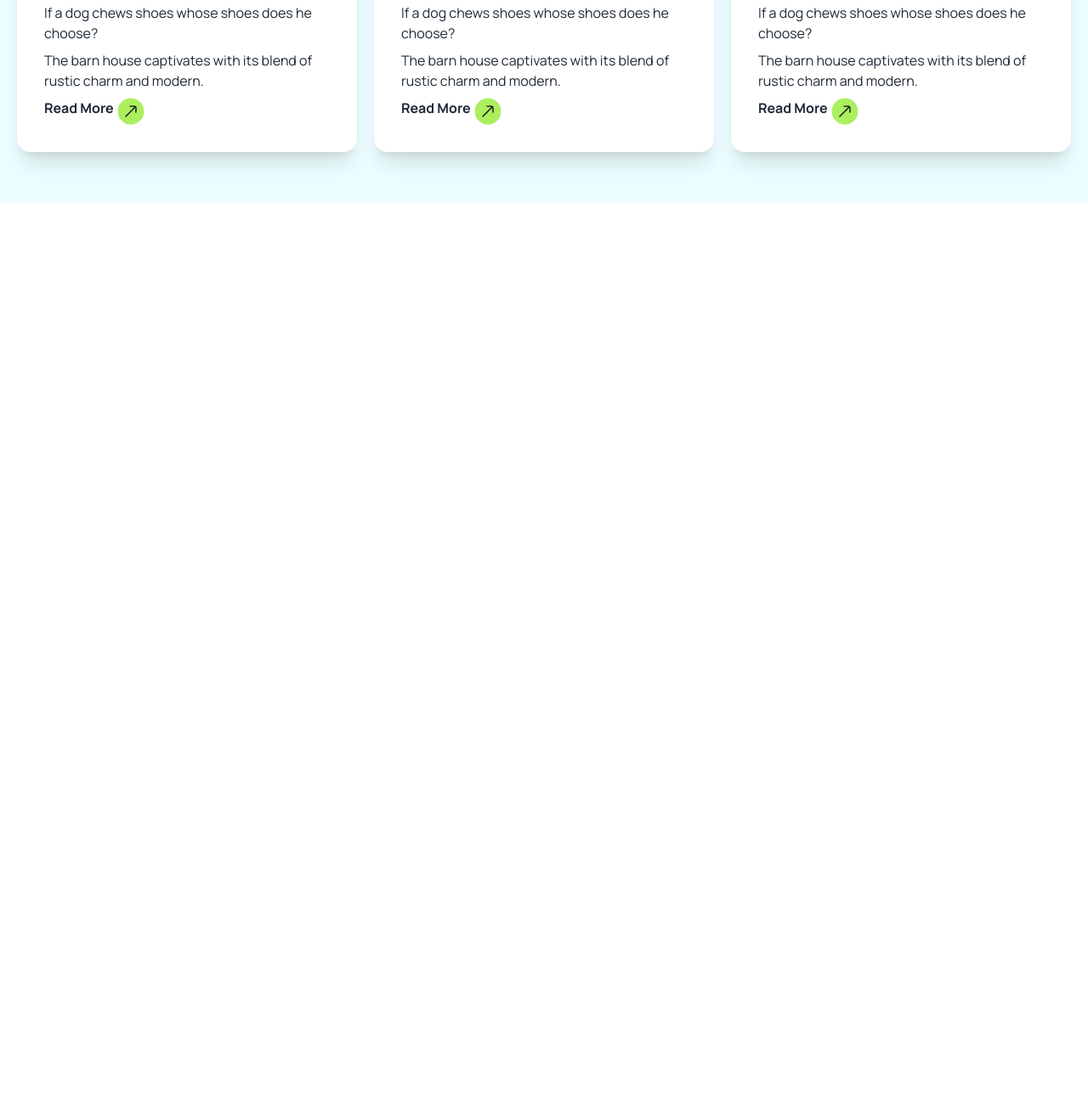
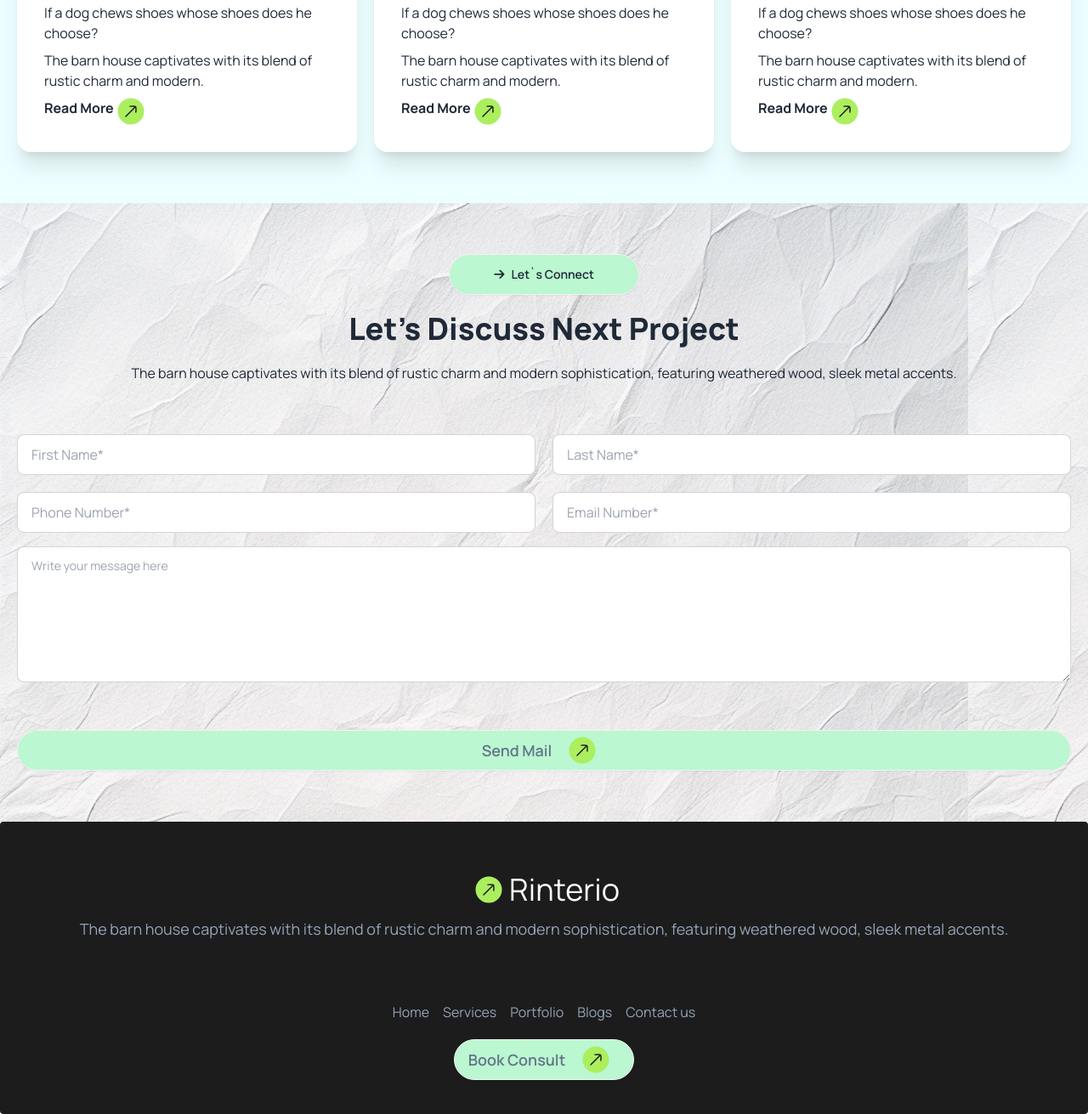
Before and after one commit to Mehediprogrammingworld/Rinterio, a plain HTML site: page index.html in a window 1280 px wide. Shown: the part 3599-4910 px from the top of the page at 85% size. Before the commit the page ends 3838 px from the top, so only its background shows below. Drawn offline with nearby package versions, Linux system fonts and the light colour scheme; files whose address does not match are found by name.

Commit message:
Project Done

```diff
--- a/index.html
+++ b/index.html
@@ -343,3 +343,65 @@
     </div>
    </div>
    </section>
+ <!-- lets section -->
+ <section class="m-w-[1100px] m-auto p-5" style="background-image: url(./assets/bg.jpg);">
+  <div class="pb-5 text-center m-auto my-10">
+    <button class="btn bg-green-200 rounded-full lg:w-56 md:w-full m-auto"><i class="fa-solid fa-arrow-right"></i>Let`s  Connect</button>
+    <h2 class="text-4xl font-extrabold my-5">Let’s Discuss Next Project</h2>
+    <p>The barn house captivates with its blend of rustic charm and modern sophistication, featuring weathered wood, sleek metal accents.</p>
+  </div>
+
+  <div class="grid lg:grid-cols-2 gap-5 ">
+    <item class="input input-bordered flex items-center gap-2">
+      <input type="text" class="grow" placeholder="First Name*" />
+    </item>
+
+    <item class="input input-bordered flex items-center gap-2">
+      <input type="text" class="grow" placeholder="Last Name*" />
+    </item>
+
+    <item class="input input-bordered flex items-center gap-2">
+      <input type="text" class="grow" placeholder="Phone Number*" />
+    </item>
+
+    <item class="input input-bordered flex items-center gap-2">
+      <input type="email" class="grow" placeholder="Email Number*" />
+    </item>
+  </div>
+  <item class="form-control">
+    <div class="label">
+    </div>
+    <textarea class="textarea textarea-bordered h-40" placeholder="Write your message here"></textarea>
+    <div class="label">
+
+    </div>
+  </item>
+  <div>
+    <button class="flex justify-center items-center text-slate-500 text-lg btn bg-green-200 text-black rounded-full w-full my-10">Send Mail<img class="mx-3" src="./assets/arrow-up-right-01.svg" alt=""></button>
+  </div>
+ </section>
+
+   <!-- footer part start -->
+
+      <footer class="footer-center bg-[#1C1C1C] text-base-content rounded p-5 m-w-[1100px] m-auto">
+        <div class="pb-5 text-center m-auto my-10 w1/2">
+         <h2 class="text-zinc-50 flex justify-center items-center text-4xl"><img class="px-2" src="./assets/arrow-up-right-01.svg" alt="">Rinterio</h2>
+
+          <p class="text-lg text-slate-400 py-3">
+            The barn house captivates with its blend of rustic charm and modern sophistication, featuring weathered wood, sleek metal accents.
+          </p>
+        </div>
+        <nav class="grid lg:grid-flow-col gap-4 text-slate-400 justify-center box-content">
+          <a class="link link-hover">Home</a>
+          <a class="link link-hover">Services</a>
+          <a class="link link-hover">Portfolio</a>
+          <a class="link link-hover">Blogs</a>
+          <a class="link link-hover">Contact us</a>
+        </nav>
+
+      <div class="w-11/12 m-auto">
+        <button class="my-5 text-slate-500 text-center text-lg btn bg-green-200 text-black rounded-full">Book Consult <img class="mx-3" src="./assets/arrow-up-right-01.svg" alt=""></button>
+      </div>
+    </footer>
+</body>
+</html>
```
